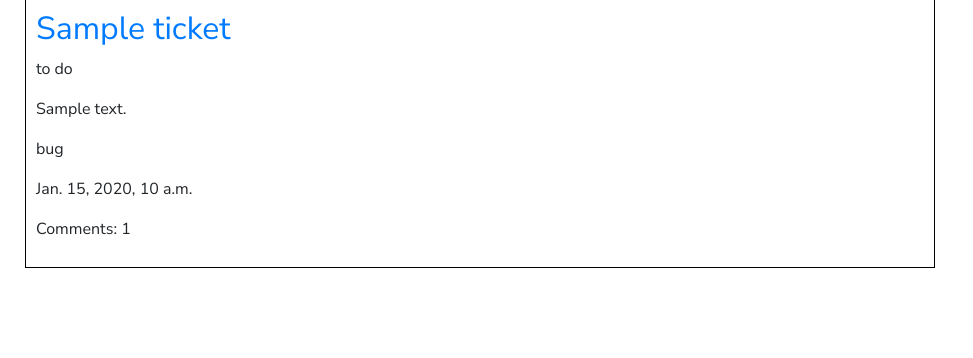
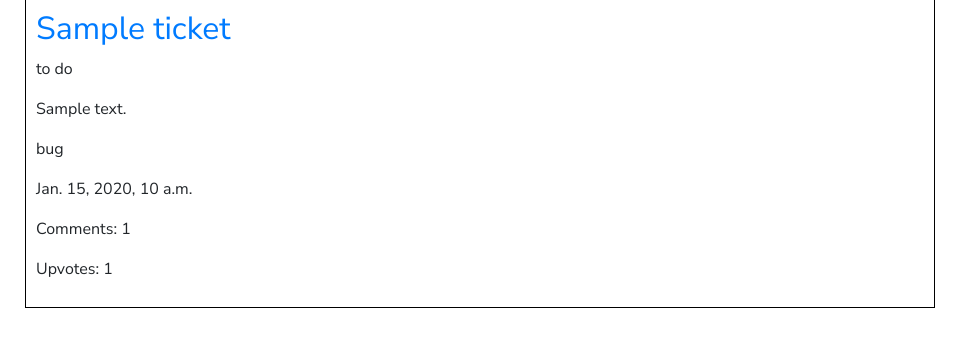
Before and after one commit to r-andy79/issue-tracker-app, a Django app: page / in a window 1280 px wide. Shown: the part 105-463 px from the top of the page, without its empty margins (0-973 px from the left). Run offline with Django 3.2, Linux system fonts and the light colour scheme; tables that the repository leaves empty hold one stand-in row (values such as "Sample post"); some libraries are stand-ins or nearby versions.

Commit message:
implemented upvotes functionality

```diff
--- a/issue_tracker_app/models.py
+++ b/issue_tracker_app/models.py
@@ -19,7 +19,7 @@ class Ticket(models.Model):
 
     ticket_type = models.CharField(max_length=1, choices=TICKET_TYPES)
     ticket_status = models.CharField(max_length=1, choices=TICKET_STATUSES, default='T')
-    upvotes = models.IntegerField(default=0)
+    upvotes = models.ManyToManyField('auth.User', through='Vote', related_name='upvotes')
     created_date = models.DateTimeField(default=timezone.now)
     published_date = models.DateTimeField(blank=True, null=True)
 
--- a/issue_tracker_app/templates/issue_tracker_app/ticket_list.html
+++ b/issue_tracker_app/templates/issue_tracker_app/ticket_list.html
@@ -13,6 +13,7 @@
         <p>{{ bug.get_ticket_type_display }}</p>
         <p>{{ bug.published_date }}</p>
         <p>Comments: {{ bug.comments.count }}</p>
+        <p>Upvotes: {{ bug.upvotes.count }}</p>
       </div>
     {% endfor %}
   </div>
@@ -26,6 +27,7 @@
         <p>{{ feature.get_ticket_status_display }}</p>
         <p>{{ feature.published_date }}</p>
         <p>Comments: {{ feature.comments.count }}</p>
+        <p>Upvotes: {{ feature.upvotes.count }}</p>
       </div>
       {% endfor %}
     </div>
--- a/issue_tracker_app/views.py
+++ b/issue_tracker_app/views.py
@@ -25,7 +25,6 @@ def ticket_list(request):
 
 
 def ticket_detail(request, pk):
-    # email = request.user.get('email')
     print(request.user.is_authenticated)
     user = None
     if request.user.is_authenticated:
```
Also changed, not shown: issue_tracker_app/migrations/0008_auto_20200502_1628.py (added).
